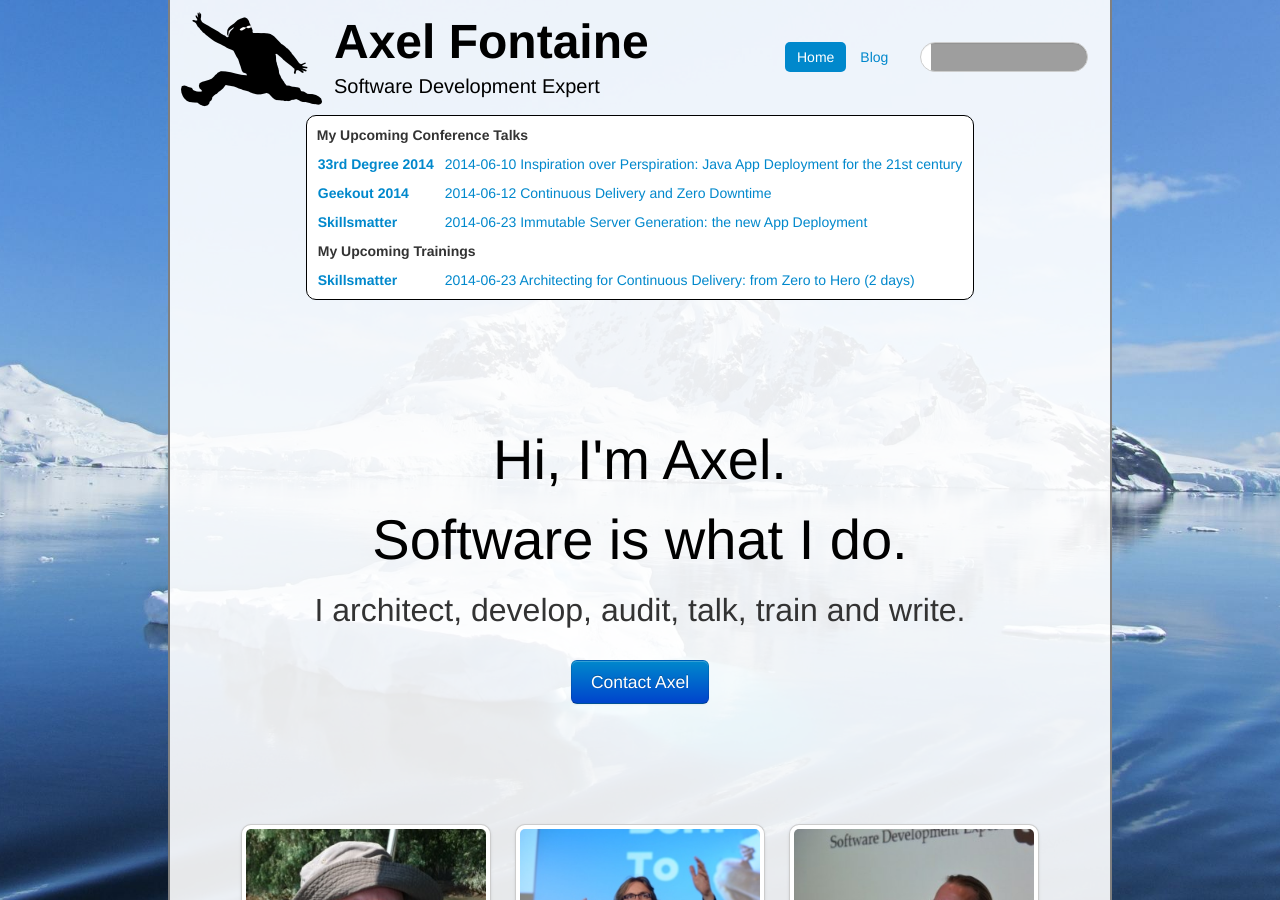
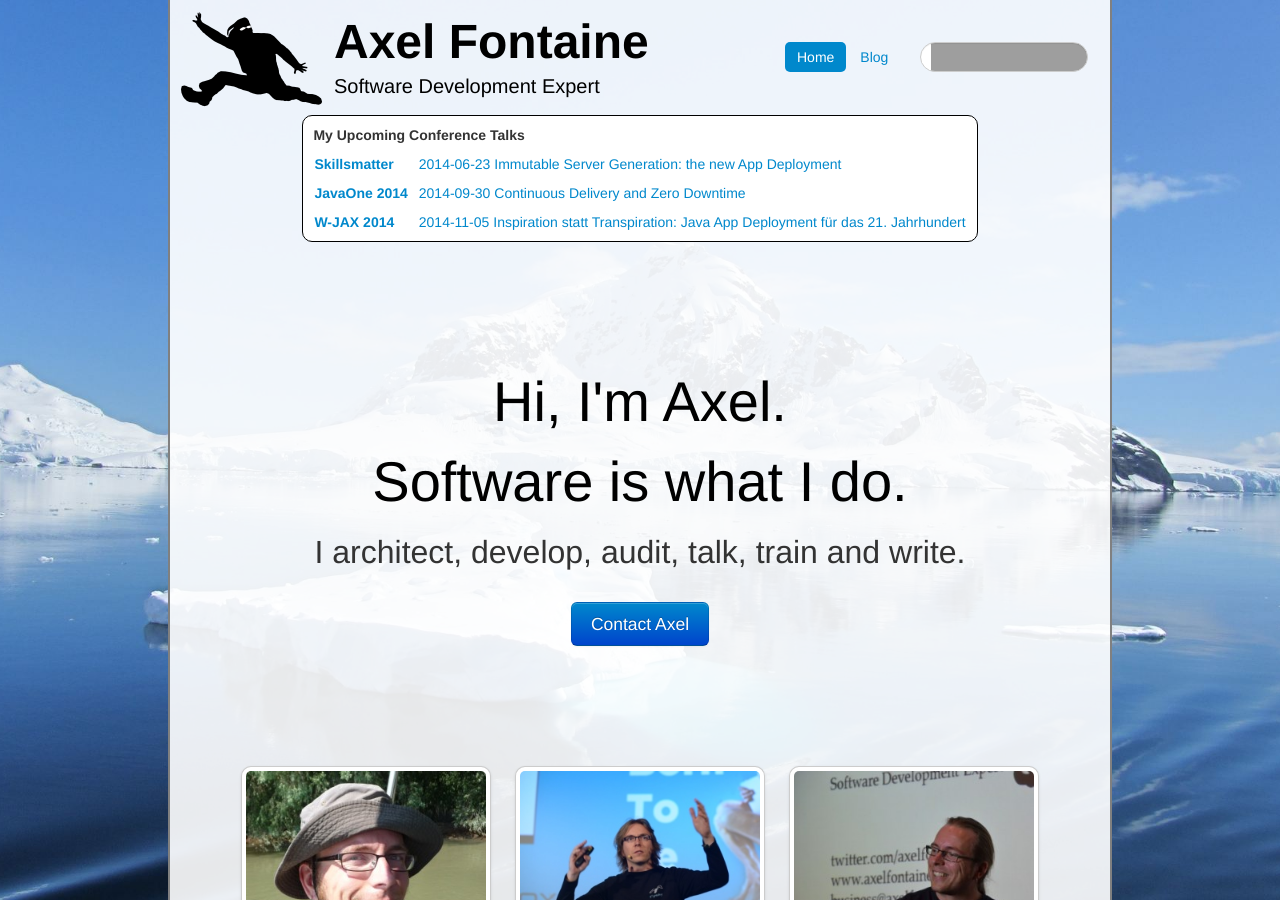
Before and after one commit to axelfontaine/axelfontaine.com, a Jekyll site: the page built from index.html, in a window 1280 px wide and 900 px high. Built offline with Jekyll 4.4.1, drawn with Linux system fonts in a browser that asks for light colours; comment, search, counter and statistics services are not loaded; grey boxes are pictures that could not be loaded.

Commit message:
Updated talks

```diff
--- a/assets/index.js
+++ b/assets/index.js
@@ -73,6 +73,16 @@ function initTalksMap() {
 
     //Coordinate lookup: http://www.mapcoordinates.net/en
     var talks = [
+        ['JAX 2014', 'München, Germany', 48.1366069, 11.5770851,
+            [
+                ['2014-11-05', 'Inspiration statt Transpiration: Java App Deployment für das 21. Jahrhundert', 'http://jax.de/wjax2014/sessions/inspiration-statt-transpiration-java-app-deployment-fuer-das-21-jahrhundert']
+            ]
+        ],
+        ['JavaOne 2014', 'San Fransisco, USA', 37.7749295, -122.4194155,
+            [
+                ['2014-09-30', 'Continuous Delivery and Zero Downtime', 'https://www.oracle.com/javaone/agenda/index.html']
+            ]
+        ],
         ['SkillsMatter', 'London, UK', 51.508515, -0.1254872,
             [
                 ['2014-06-23', 'Immutable Server Generation: the new App Deployment', 'https://skillsmatter.com/meetups/6343-immutable-server-generation-the-new-app-deployment']
@@ -93,7 +103,7 @@ function initTalksMap() {
                 ['2014-06-10', 'Inspiration over Perspiration: Java App Deployment for the 21st century', 'http://2014.33degree.org/talk/show/69']
             ]
         ],
-       ['JAX 2014', 'Mainz, Germany', 49.9928617, 8.2472526,
+        ['JAX 2014', 'Mainz, Germany', 49.9928617, 8.2472526,
             [
                 ['2014-05-14', 'Inspiration statt Transpiration: Java App Deployment für das 21. Jahrhundert', 'http://jax.de/']
             ]
--- a/index.html
+++ b/index.html
@@ -9,31 +9,21 @@ pill: home
 
     <table>
         <tr>
-            <td><a href="http://2014.33degree.org/talk/show/69">33rd Degree 2014</a></td>
-            <td>
-                <a href="http://2014.33degree.org/talk/show/69">2014-06-10 Inspiration over Perspiration: Java App Deployment for the 21st century</a><br/>
-            </td>
-        </tr>
-        <tr>
-            <td><a href="http://2014.geekout.ee/">Geekout 2014</a></td>
-            <td>
-                <a href="http://2014.geekout.ee/">2014-06-12 Continuous Delivery and Zero Downtime</a><br/>
-            </td>
-        </tr>
-        <tr>
             <td><a href="https://skillsmatter.com/meetups/6343-immutable-server-generation-the-new-app-deployment">Skillsmatter</a></td>
             <td>
                 <a href="https://skillsmatter.com/meetups/6343-immutable-server-generation-the-new-app-deployment">2014-06-23 Immutable Server Generation: the new App Deployment</a><br/>
             </td>
         </tr>
         <tr>
-            <td colspan="2"><strong>My Upcoming Trainings</strong></td>
+            <td><a href="https://www.oracle.com/javaone/agenda/index.html">JavaOne 2014</a></td>
+            <td>
+                <a href="https://www.oracle.com/javaone/agenda/index.html">2014-09-30 Continuous Delivery and Zero Downtime</a><br/>
+            </td>
         </tr>
         <tr>
-            <td><a href="https://skillsmatter.com/courses/506-axel-fontaine-s-architecting-for-continuous-delivery-from-zero-to-hero">Skillsmatter</a></td>
+            <td><a href="http://jax.de/wjax2014/sessions/inspiration-statt-transpiration-java-app-deployment-fuer-das-21-jahrhundert">W-JAX 2014</a></td>
             <td>
-                <a href="https://skillsmatter.com/courses/506-axel-fontaine-s-architecting-for-continuous-delivery-from-zero-to-hero">2014-06-23 Architecting for Continuous Delivery: from
-                    Zero to Hero (2 days)</a><br/>
+                <a href="http://jax.de/wjax2014/sessions/inspiration-statt-transpiration-java-app-deployment-fuer-das-21-jahrhundert">2014-11-05 Inspiration statt Transpiration: Java App Deployment für das 21. Jahrhundert</a><br/>
             </td>
         </tr>
     </table>
```
